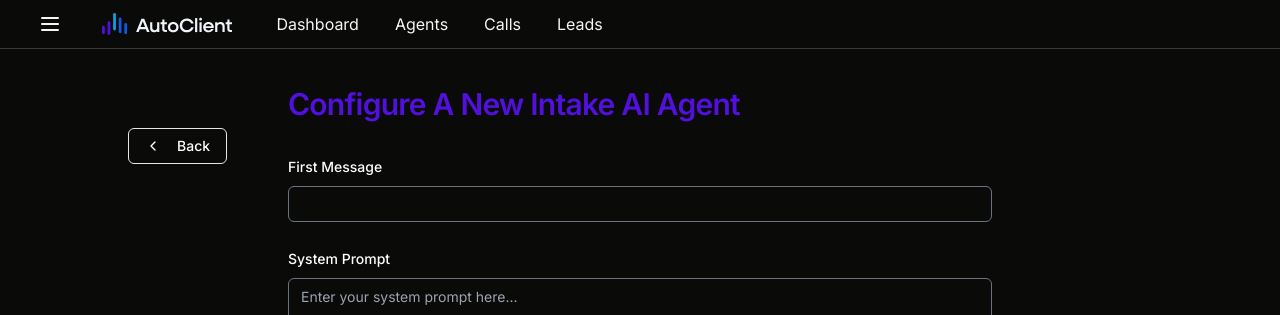
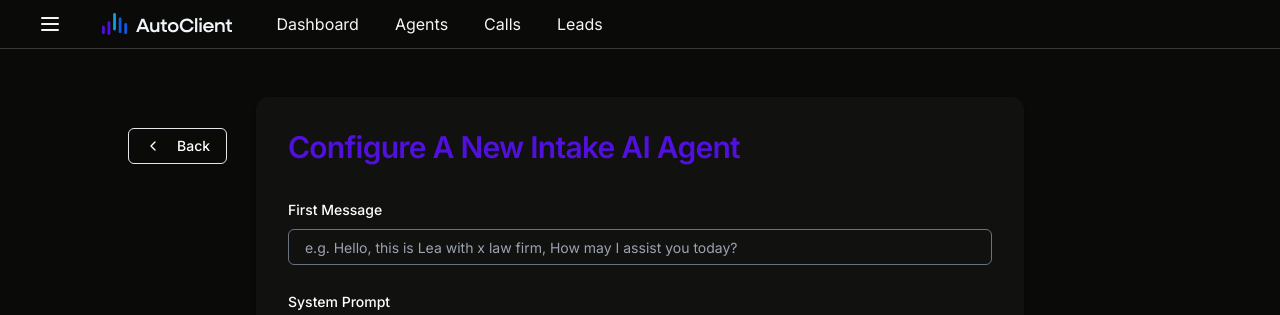
Before and after one commit to GreggTri/autoclient, a Next.js app: page /dashboard/agents/add in a window 1280 px wide. Shown: the top 315 px of the page. Built offline with nearby package versions, Linux system fonts and the light colour scheme; no server answers; what @vapi-ai/server-sdk would draw is missing.

Commit message:
made createAgent component pretty now as well

```diff
--- a/src/app/(application)/dashboard/agents/AgentFormComponent.tsx
+++ b/src/app/(application)/dashboard/agents/AgentFormComponent.tsx
@@ -13,6 +13,7 @@ import { useRouter } from 'next/navigation'
 import { createAgentAction } from './actions'
 import { Input } from '@/components/ui/input'
 import { Icons } from '@/app/_components/icons'
+import { Trash2 } from 'lucide-react'
 
 const formSchema = z.object({
   firstMessage: z.string(),
@@ -83,8 +84,8 @@ function AgentFormComponent() {
   }
 
   return (
-    <div className="min-h-screen bg-background text-white flex items-center justify-center">
-      <div className="w-full max-w-3xl p-8 space-y-8">
+    <div className="min-h-screen bg-background text-white flex items-center justify-center py-12 px-4 sm:px-6 lg:px-8">
+      <div className="w-full max-w-3xl bg-[#111110] p-8 space-y-8 rounded-xl shadow-md">
         <h1 className="text-3xl font-semibold tracking-tight text-PURPLE">
           Configure A New Intake AI Agent
         </h1>
@@ -101,7 +102,7 @@ function AgentFormComponent() {
                       First Message
                     </FormLabel>
                     <FormControl>
-                        <Input {...field} className='border border-gray-500'/>
+                        <Input {...field} className='border border-gray-500' placeholder=" e.g. Hello, this is Lea with x law firm, How may I assist you today?"/>
                     </FormControl>
                 </FormItem>
                 )}
@@ -152,13 +153,13 @@ function AgentFormComponent() {
               2) dataCollection (Dynamic Fields)
               Each item has: fieldName, valueType, fieldDescription
             */}
-            <div className="flex flex-col space-y-2">
+            <div className="flex flex-col space-y-4">
               <FormLabel>Data Collection Fields</FormLabel>
 
               {fields.map((fieldItem, index) => (
                 <div
                   key={fieldItem.id}
-                  className="border border-gray-500 p-4 rounded-md space-y-4"
+                  className="p-4 space-y-4 border  border-[#1A1A18] rounded-lg  bg-[#1A1A18]"
                 >
                   <div className="flex flex-col md:flex-row md:space-x-4">
                     {/* fieldName */}
@@ -234,10 +235,10 @@ function AgentFormComponent() {
                     <Button
                       type="button"
                       variant="destructive"
-                      className='text-red-500'
                       onClick={() => remove(index)}
+                      className="bg-red-500 hover:bg-red-600 text-white"
                     >
-                      Remove
+                      <Trash2 size={16} className="mr-2" /> Remove
                     </Button>
                   </div>
                 </div>
--- a/src/app/(application)/dashboard/agents/[agentId]/AgentEditFormComponent.tsx
+++ b/src/app/(application)/dashboard/agents/[agentId]/AgentEditFormComponent.tsx
@@ -108,7 +108,7 @@ function AgentEditFormComponent({
   };
 
   return (
-    <div className="min-h-screen bg-background dark:text-gray-100 flex items-center justify-center py-12 px-4 sm:px-6 lg:px-8">
+    <div className="min-h-screen bg-background flex items-center justify-center py-12 px-4 sm:px-6 lg:px-8">
       <div className="max-w-3xl w-full space-y-8 bg-[#111110] p-8 rounded-xl shadow-md">
         <div>
           <h1 className="text-3xl font-bold text-center  text-PURPLE">Edit Your Agent</h1>
```
